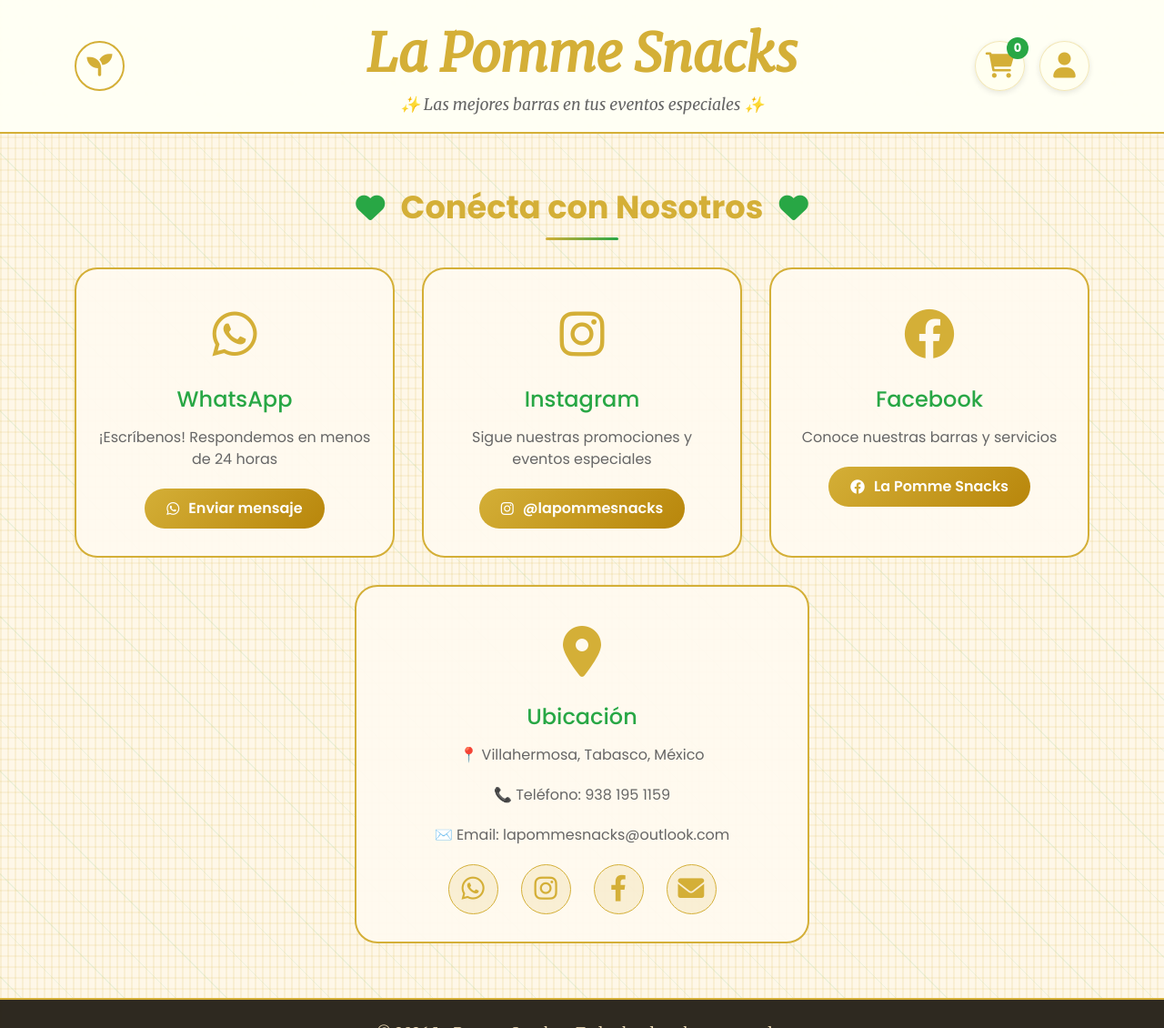
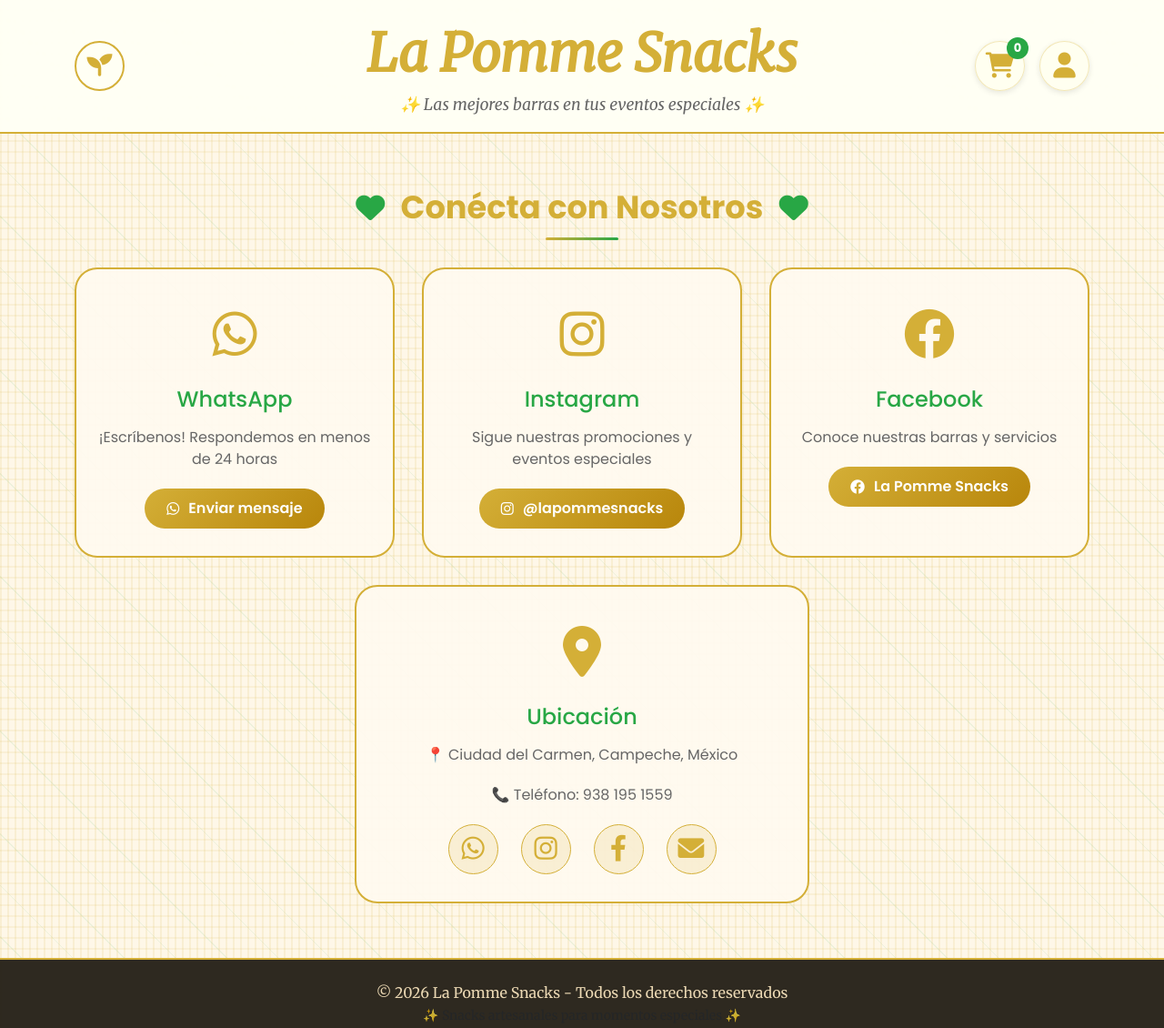
Before and after one commit to NeryLopez2/la-pomme-snacks, a website: page public/contacto.html in a window 1280 px wide. Shown: the top 1130 px of the page at 91% size. Drawn offline with nearby package versions, Linux system fonts and the light colour scheme; some packages are replaced by stand-ins of ours; a script that the page names is missing.

Commit message:
Update contacto.html

```diff
--- a/public/contacto.html
+++ b/public/contacto.html
@@ -204,9 +204,8 @@
             <div class="contact-card" style="margin-top: 30px; max-width: 500px; margin-left: auto; margin-right: auto;">
                 <div class="contact-icon"><i class="fas fa-map-marker-alt"></i></div>
                 <h3>Ubicación</h3>
-                <p>📍 Villahermosa, Tabasco, México</p>
-                <p>📞 Teléfono: 938 195 1159</p>
-                <p>✉️ Email: lapommesnacks@outlook.com</p>
+                <p>📍 Ciudad del Carmen, Campeche, México</p>
+                <p>📞 Teléfono: 938 195 1559</p>
 
                 <div class="social-icons">
                     <a href="https://wa.me/5219381951559" target="_blank" class="social-icon"><i class="fab fa-whatsapp"></i></a>
```
